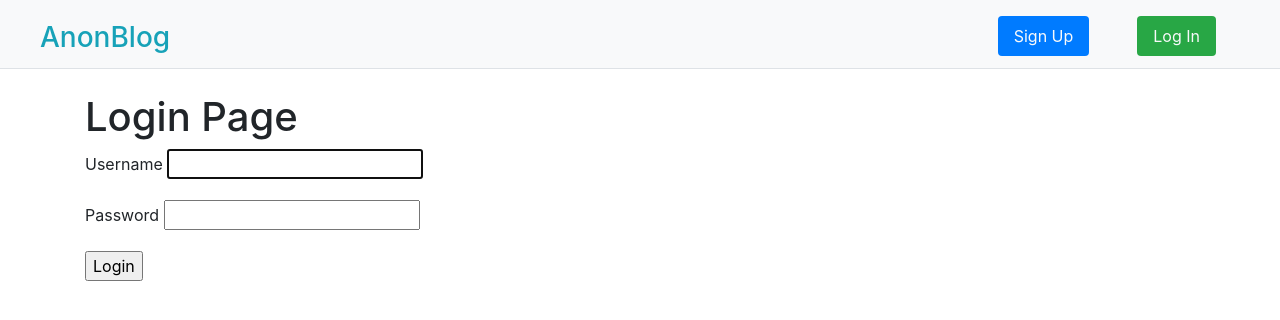
After one commit to joelnv/anonblog, a Django app: page /login/ in a window 1280 px wide. The commit adds this page. Shown: the top 320 px of the page. Run offline with Django 3.2, Linux system fonts and the light colour scheme; some libraries are stand-ins or nearby versions.

Commit message:
Created files for SignUp, Login and '/mine' page to view users posts

```diff
--- a/anonblog/urls.py
+++ b/anonblog/urls.py
@@ -1,12 +1,16 @@
 from django.contrib import admin
 from django.urls import path, include
 from . import views
+from .views import SignUp, LogIn, LogOut
 from django.contrib.staticfiles.urls import staticfiles_urlpatterns
 
 urlpatterns = [
     path('admin/', admin.site.urls),
     path('posts/', include('posts.urls')),
     path('', views.home),
+    path('signup/', SignUp.as_view(), name='signup'),
+    path('login/', LogIn.as_view() , name='login'),
+    path('logout/', LogOut.as_view(), name='logout'),
 ]
 
 
--- a/anonblog/views.py
+++ b/anonblog/views.py
@@ -1,6 +1,41 @@
 from django.http import HttpResponse
-from django.shortcuts import render
+from django.shortcuts import render,redirect
+from django.views import View
+from django.contrib.auth.forms import UserCreationForm, AuthenticationForm
+from django.contrib.auth import login, logout
 
 
 def home(request):
     return render(request,'homepage.html')
+
+class SignUp(View):
+    def get(self, request):
+        form = UserCreationForm()
+        return  render(request, 'signup.html', {'form': form})
+
+    def post(self, request):
+        form = UserCreationForm(request.POST)
+        if form.is_valid():
+            user = form.save()
+            login(request, user)
+            return redirect('posts:create')
+        return render(request, 'signup.html', {'form': form})
+
+class LogIn(View):
+    def get(self, request):
+        form = AuthenticationForm()
+        return render(request, 'login.html', {'form': form})
+
+    def post(self, request):
+        form = AuthenticationForm(data=request.POST)
+        if form.is_valid():
+            user = form.get_user()
+            login(request, user)
+            return redirect('posts:create')
+        return render(request, 'login.html', {'form': form})
+
+class LogOut(View):
+
+    def get(self, request):
+        logout(request)
+        return redirect('posts:create')
--- a/posts/models.py
+++ b/posts/models.py
@@ -1,6 +1,7 @@
 from django.db import models
 from django.core.validators import MinLengthValidator
 from django import forms
+from django.contrib.auth.models import User
 from bs4 import BeautifulSoup
 # Create your models here.
 
@@ -10,6 +11,9 @@ class Post(models.Model):
     body = models.TextField(validators=[MinLengthValidator(10, "The value should be more than %(limit_value)s.")])
     date = models.DateTimeField(auto_now_add=True)
     skey =models.CharField(max_length=9)
+    creator = models.ForeignKey(User, on_delete=models.CASCADE, null=True)
+
+
 
     def __str__(self):
         return self.title
--- a/posts/urls.py
+++ b/posts/urls.py
@@ -1,12 +1,14 @@
 from django.urls import path
 from . import views
-from posts.views import CreatePost, EditPost
+from posts.views import CreatePost, EditPost, MyPosts
 
 app_name='posts'
 
 
 urlpatterns = [
+    path('mine/', MyPosts.as_view(), name='myposts'),
     path('create/', CreatePost.as_view(), name='create'),
     path('<id>/', views.post, name='post'),
     path('<id>/edit/<skey>', EditPost.as_view(), name='edit'),
+
 ]
--- a/templates/base_layout.html
+++ b/templates/base_layout.html
@@ -6,8 +6,16 @@
     <body>
 
         <nav class="navbar bg-light sticky-top border-bottom py-0">
-            <a class="navbar-brand ml-4 text-info " href="#"><h3 class="mt-3">AnonBlog</h3></a>
-            <div class="float-right"><a class="nav-link mt-1 mr-5 float-right text-center bg-secondary rounded text-light" href="{% url 'posts:create' %}">Home</a></div>
+            <a class="navbar-brand ml-4 text-info " href="{% url 'posts:create' %}"><h3 class="mt-3">AnonBlog</h3></a>
+            <div class="float-right">
+                {% if user.is_authenticated %}
+                <a class="nav-link mt-1 mr-5 float-right bg-secondary rounded text-light" href="{% url 'logout' %}">Logout</a>
+                <a class="nav-link mt-1 mr-5 float-right bg-primary rounded text-light" href="{% url 'posts:myposts' %}">My Post's</a>
+                {% else %}
+                <a class="nav-link mt-1 mr-5 float-right bg-success rounded text-light" href="{% url 'login' %}">Log In</a>
+                <a class="nav-link mt-1 mr-5 float-right bg-primary rounded text-light" href="{% url 'signup' %}">Sign Up</a>
+                {% endif %}
+            </div>
         </nav>
         <div class="wrapper container mt-4 ">
             {% block content %}
--- /dev/null
+++ b/templates/login.html
@@ -0,0 +1,17 @@
+{% extends 'base_layout.html' %}
+
+{% block content %}
+<h1>Login Page</h1>
+<form action="{% url 'login' %}" method="post">
+    {% csrf_token %}
+        <div class="form-group">
+        <label>Username</label>
+        {{form.username}}
+    </div>
+        <div class="form-group">
+        <label>Password</label>
+        {{form.password}}
+    </div>
+    <input type="submit" value="Login">
+</form>
+{% endblock %}
```
Also changed, not shown: posts/templates/posts/my_posts.html (added, +21 -0 lines), posts/views.py (+15 -3 lines), templates/signup.html (added, +21 -0 lines), posts/migrations/0003_auto_20180925_1411.py (added), posts/migrations/0004_auto_20180925_1427.py (added).
